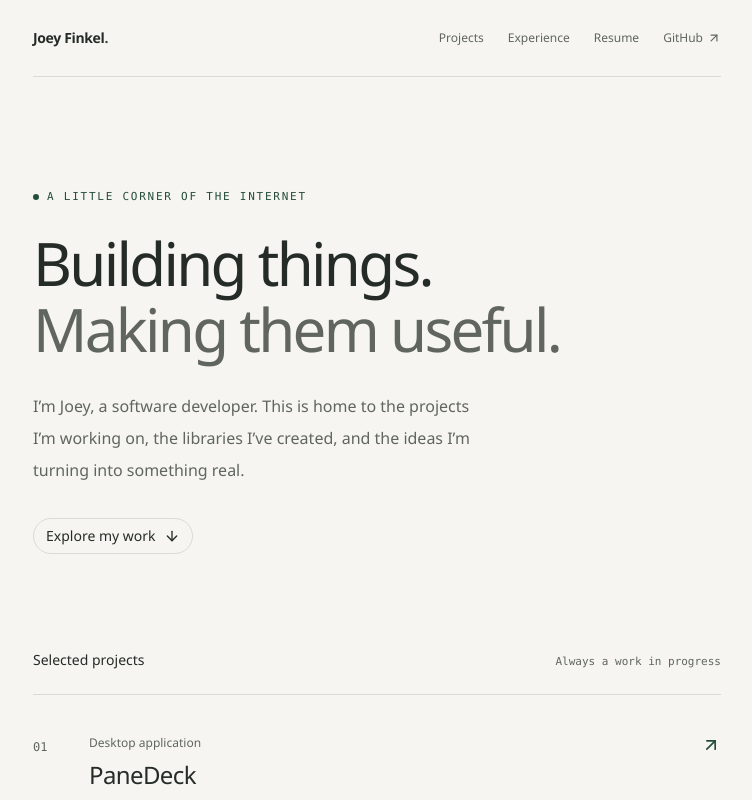
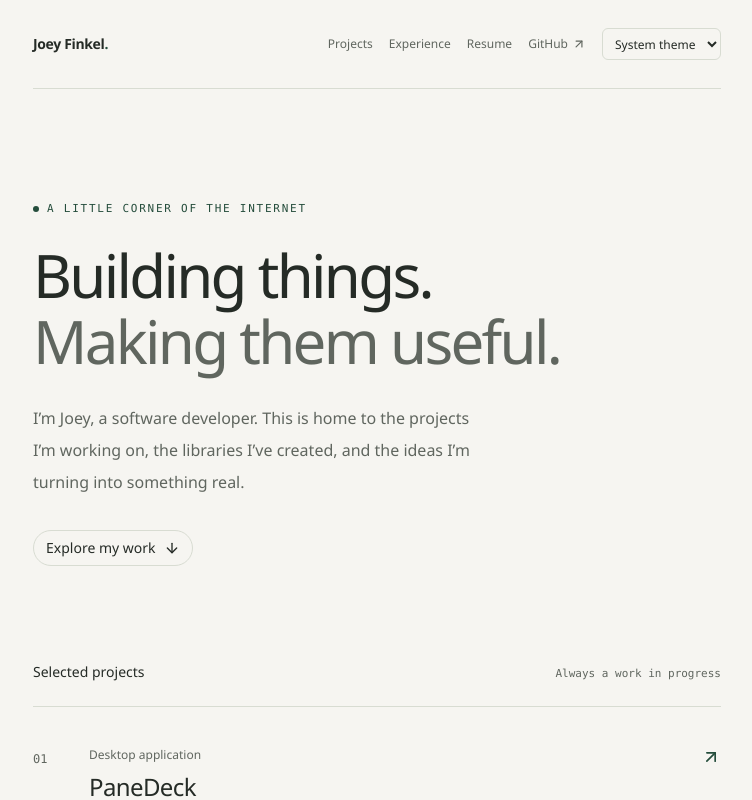
Before and after one commit to joeyfinkel/joeyfinkel.com, a React (Vite) app: page / in a window 1280 px wide. Shown: the top 800 px of the page, without its empty margins (263-1015 px from the left). Built offline with nearby package versions, Linux system fonts and the light colour scheme.

Commit message:
feat(theme): follow device appearance with light and dark overrides

```diff
--- a/index.html
+++ b/index.html
@@ -4,6 +4,7 @@
     <meta charset="UTF-8" />
     <link rel="icon" type="image/svg+xml" href="/favicon.svg" />
     <meta name="viewport" content="width=device-width, initial-scale=1.0" />
+    <script src="/theme.js"></script>
     <meta name="theme-color" content="#f6f5f1" />
     <title>Joey Finkel — Projects & libraries</title>
     <meta name="description" content="A home for Joey Finkel's software projects, open source libraries, and work in progress." />
--- a/package.json
+++ b/package.json
@@ -23,6 +23,7 @@
 		"class-variance-authority": "^0.7.1",
 		"clsx": "^2.1.1",
 		"lucide-react": "^1.65.0",
+		"next-themes": "^0.4.6",
 		"react": "^19.3.1",
 		"react-dom": "^19.3.1",
 		"tailwind-merge": "^3.7.0"
--- /dev/null
+++ b/public/theme.js
@@ -0,0 +1,18 @@
+// Set the page background before React loads; next-themes owns later changes.
+{
+	let preferredTheme = 'system';
+
+	try {
+		preferredTheme = localStorage.getItem('joeyfinkel-theme') ?? 'system';
+	} catch {
+		// Storage may be blocked; the device preference still works.
+	}
+
+	const isDark =
+		preferredTheme === 'dark' ||
+		(preferredTheme === 'system' &&
+			matchMedia('(prefers-color-scheme: dark)').matches);
+
+	document.documentElement.classList.toggle('dark', isDark);
+	document.documentElement.style.colorScheme = isDark ? 'dark' : 'light';
+}
--- /dev/null
+++ b/src/components/theme-select.tsx
@@ -0,0 +1,18 @@
+import { useTheme } from 'next-themes';
+
+export function ThemeSelect() {
+	const { theme = 'system', setTheme } = useTheme();
+
+	return (
+		<select
+			aria-label="Color theme"
+			value={theme}
+			onChange={(event) => setTheme(event.target.value)}
+			className="h-8 rounded-md border bg-background px-2 text-xs text-foreground outline-offset-4 focus-visible:outline-2 focus-visible:outline-ring"
+		>
+			<option value="system">System theme</option>
+			<option value="light">Light theme</option>
+			<option value="dark">Dark theme</option>
+		</select>
+	);
+}
--- a/src/main.tsx
+++ b/src/main.tsx
@@ -1,4 +1,5 @@
 import { RouterProvider } from '@tanstack/react-router';
+import { ThemeProvider } from 'next-themes';
 import { StrictMode } from 'react';
 import { createRoot } from 'react-dom/client';
 import { router } from './router';
@@ -12,6 +13,14 @@ if (!root) {
 
 createRoot(root).render(
 	<StrictMode>
-		<RouterProvider router={router} />
+		<ThemeProvider
+			attribute="class"
+			defaultTheme="system"
+			enableSystem
+			storageKey="joeyfinkel-theme"
+			disableTransitionOnChange
+		>
+			<RouterProvider router={router} />
+		</ThemeProvider>
 	</StrictMode>,
 );
--- a/src/routes/index.tsx
+++ b/src/routes/index.tsx
@@ -1,5 +1,6 @@
 import { createFileRoute, Link } from '@tanstack/react-router';
 import { ArrowDown, ArrowUpRight } from 'lucide-react';
+import { ThemeSelect } from '@/components/theme-select';
 import { Button } from '@/components/ui/button';
 import { Experience } from './-home/components/experience';
 import { Project } from './-home/components/project';
@@ -22,7 +23,7 @@ function Home() {
 				</Link>
 				<nav
 					aria-label="Main navigation"
-					className="flex items-center gap-6 text-xs text-muted-foreground"
+					className="flex flex-wrap items-center gap-x-4 gap-y-3 text-xs text-muted-foreground"
 				>
 					<Link to="/" hash="projects" className="hover:text-primary">
 						Projects
@@ -39,6 +40,7 @@ function Home() {
 					>
 						GitHub <ArrowUpRight className="size-3.5" aria-hidden="true" />
 					</a>
+					<ThemeSelect />
 				</nav>
 			</header>
 			<main id="main">
--- a/src/styles.css
+++ b/src/styles.css
@@ -1,5 +1,7 @@
 @import "tailwindcss";
 @import "tw-animate-css";
+
+@custom-variant dark (&:is(.dark *));
 
 @theme inline {
 	--font-sans: "Segoe UI", Helvetica, Arial, sans-serif;
@@ -30,9 +32,21 @@
 	--secondary: #e8eae2;
 	--muted-foreground: #60665f;
 	--border: #d8dcd2;
+	--selection: #cddbc8;
 	font-synthesis: none;
 	text-rendering: optimizeLegibility;
 	-webkit-font-smoothing: antialiased;
+}
+
+.dark {
+	--background: #141916;
+	--foreground: #e7eae3;
+	--primary: #a3cfb5;
+	--primary-foreground: #102217;
+	--secondary: #222c25;
+	--muted-foreground: #a4ada4;
+	--border: #364139;
+	--selection: #375542;
 }
 
 @layer base {
@@ -49,6 +63,6 @@
 	}
 
 	::selection {
-		background: #cddbc8;
+		background: var(--selection);
 	}
 }
```
Also changed, not shown: 2 other files (tests, documents, lock files or other folders).
